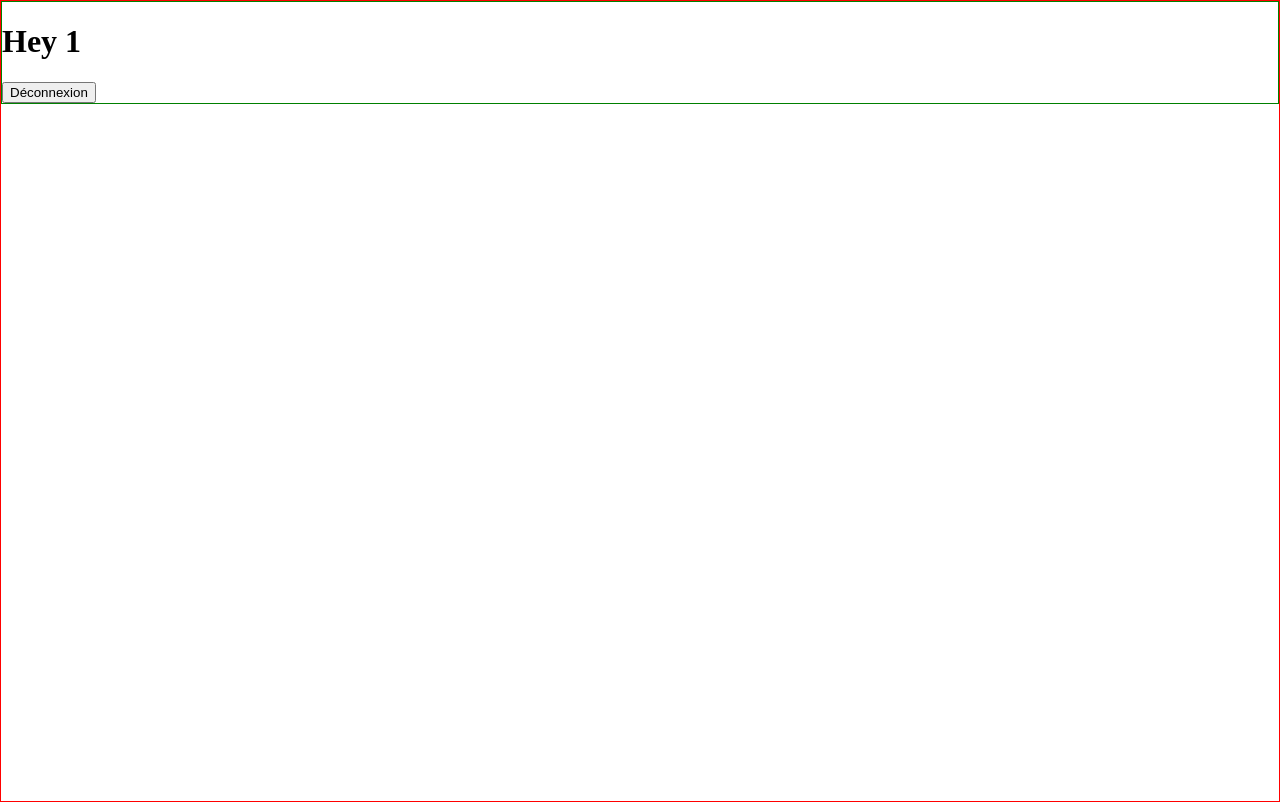
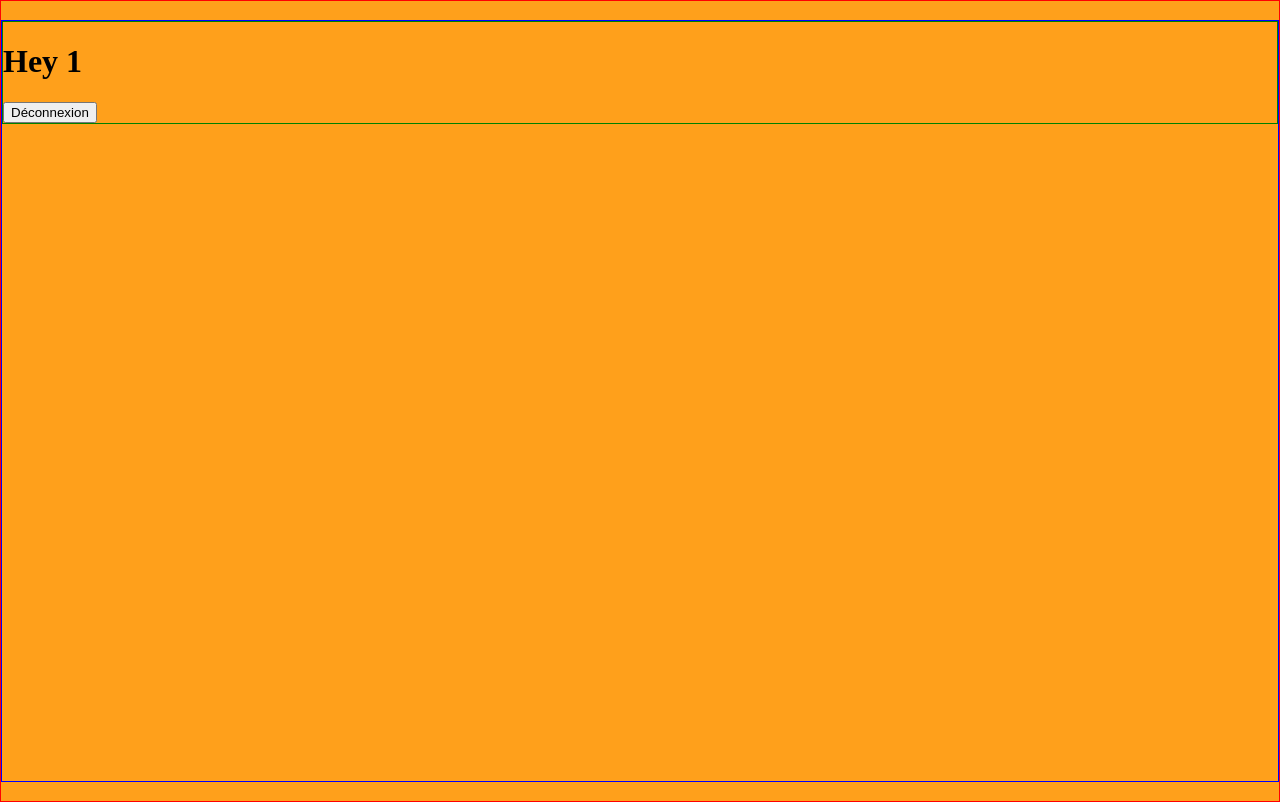
Before and after one commit to Martins-Anthony/crazee-burger, a React (Vite) app: page /order/1 in a window 1280 px wide. Built offline with nearby package versions, Linux system fonts and the light colour scheme.

Commit message:
🚧 F04: ORDER > add background primary and height 95vh for container

```diff
--- a/src/components/pages/order/OrderPage.jsx
+++ b/src/components/pages/order/OrderPage.jsx
@@ -1,5 +1,6 @@
 import styled from 'styled-components'
 import NavBar from '../../reusable-ui/NavBar'
+import { theme } from '../../../theme'
 
 export default function OrderPage() {
   return (
@@ -16,9 +17,13 @@ const OrderPageStyled = styled.div`
   border: 1px solid red;
   display: flex;
   justify-content: space-evenly;
+  align-items: center;
+  background: ${theme.colors.primary};
 
   .container {
     width: 100%;
     max-width: 1400px;
+    height: 95vh;
+    border: 1px solid blue;
   }
 `
```
